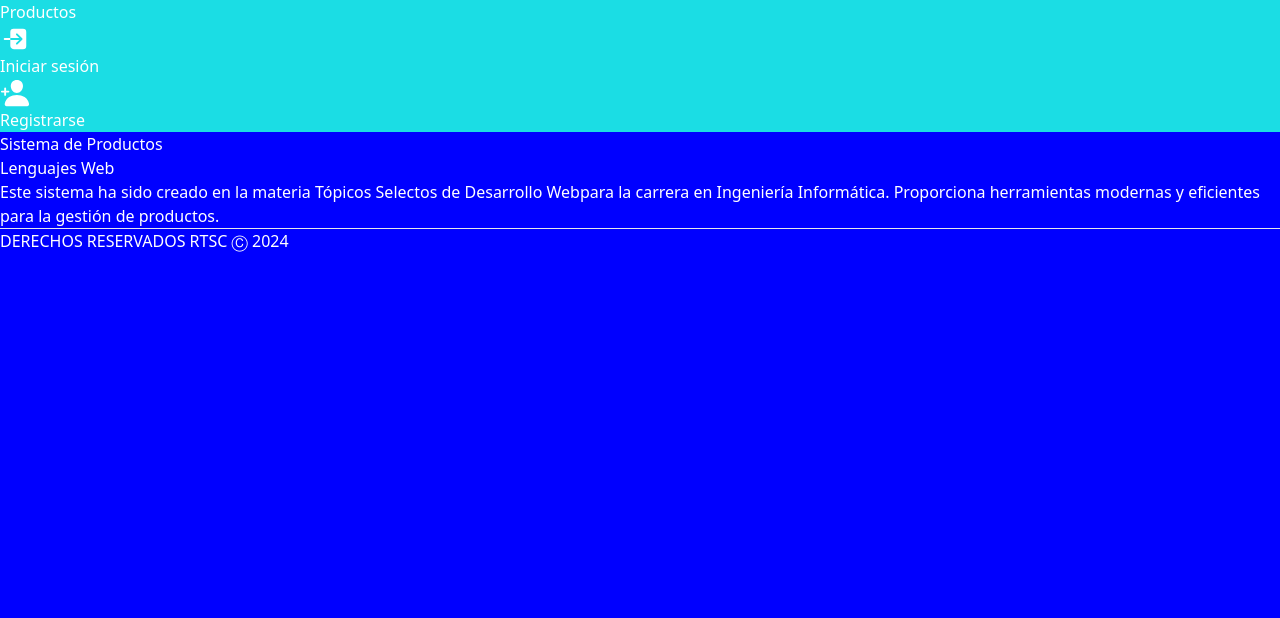
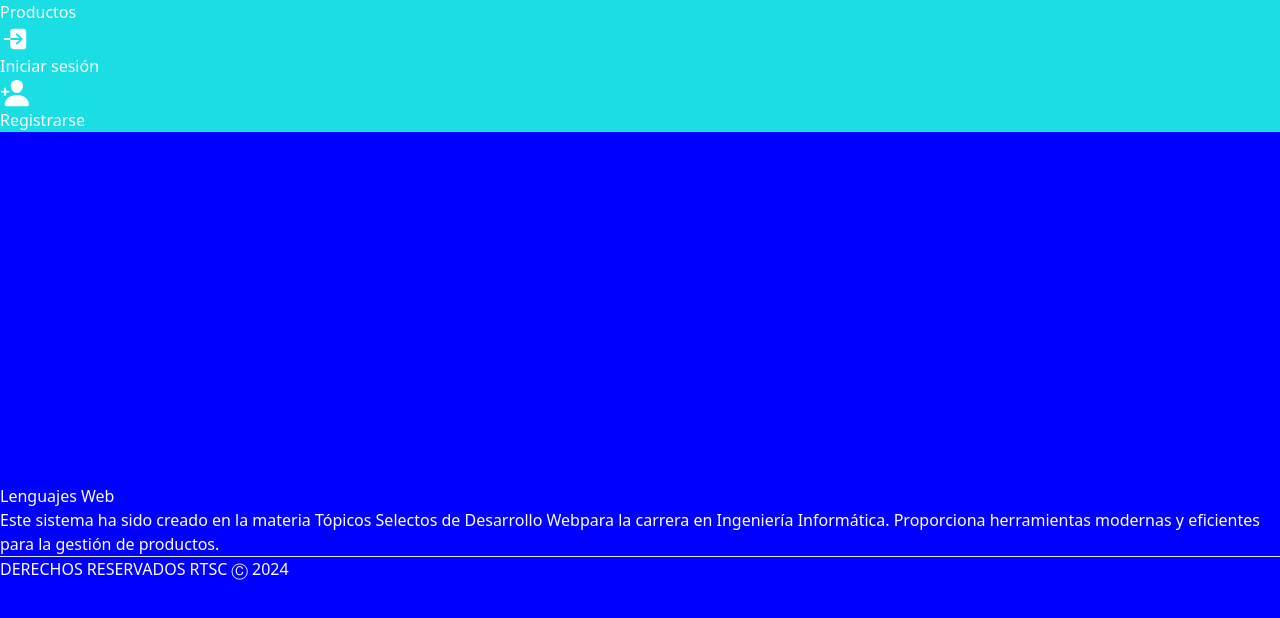
Before and after one commit to RobertoTSC0704/frontend, a React (Vite) app: page / in a window 1280 px wide. Shown: the top 618 px of the page. Built offline with nearby package versions, Linux system fonts and the light colour scheme.

Commit message:
Commit CSS Corregido

```diff
--- a/src/pages/HomePage.jsx
+++ b/src/pages/HomePage.jsx
@@ -1,9 +1,17 @@
 function HomePage() {
   return (
-    <div style={{ backgroundColor: "blue", height: "100vh", color: "white" }}>
-      <div className="bg-white max-w-md w-full p-10 rounded-lg shadow-lg">
-        <h1 className="text-4xl font-bold my-3 text-center text-indigo-600">
-          Sistema de Productos
+    <div
+    style={{
+      backgroundColor: "blue",
+      height: "100vh",
+      display: "flex",
+      alignItems: "center",
+      justifyContent: "center",
+      color: "white",
+    }}
+  >
+    <div className="bg-white max-w-md w-full p-10 rounded-lg shadow-lg">
+      <h1 className="text-4xl font-bold my-3 text-center text-indigo-600">
         </h1>
         <h2 className="text-xl font-medium my-3 text-center text-gray-700">
           Lenguajes Web
```
